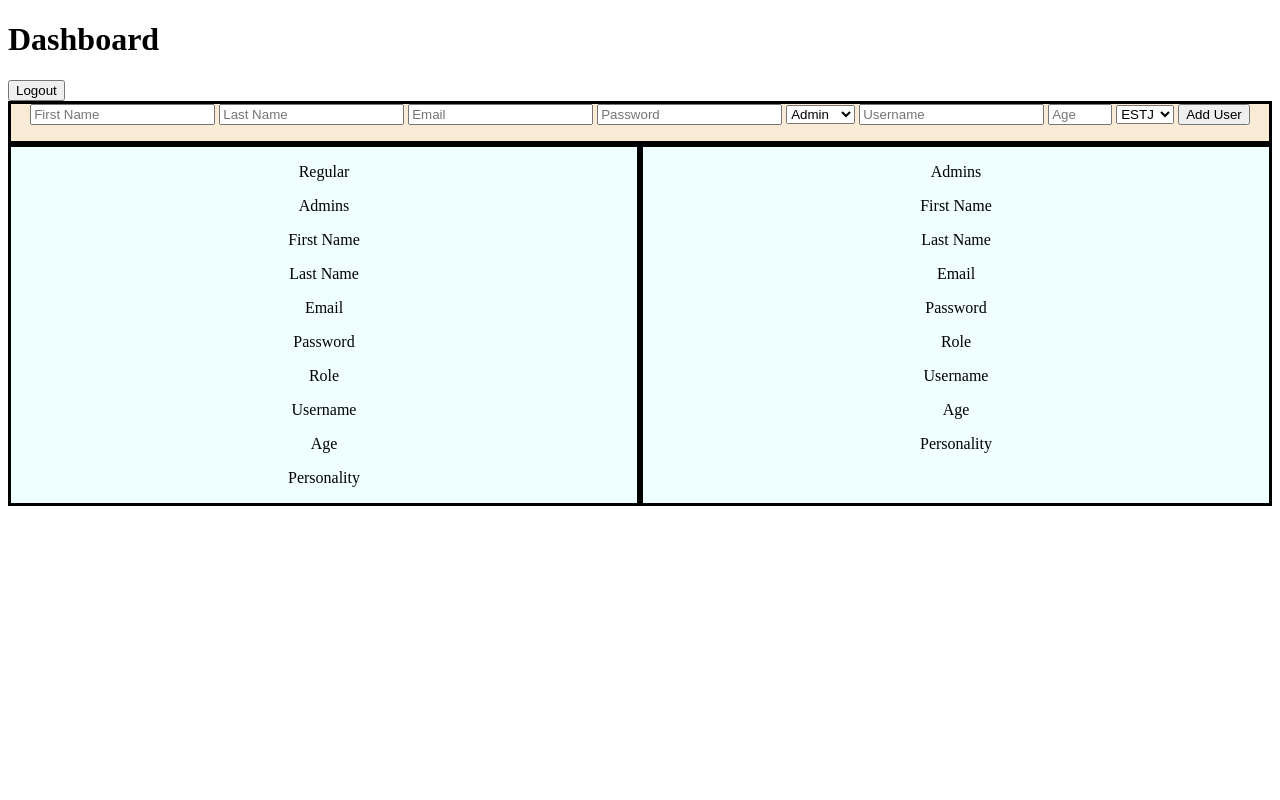
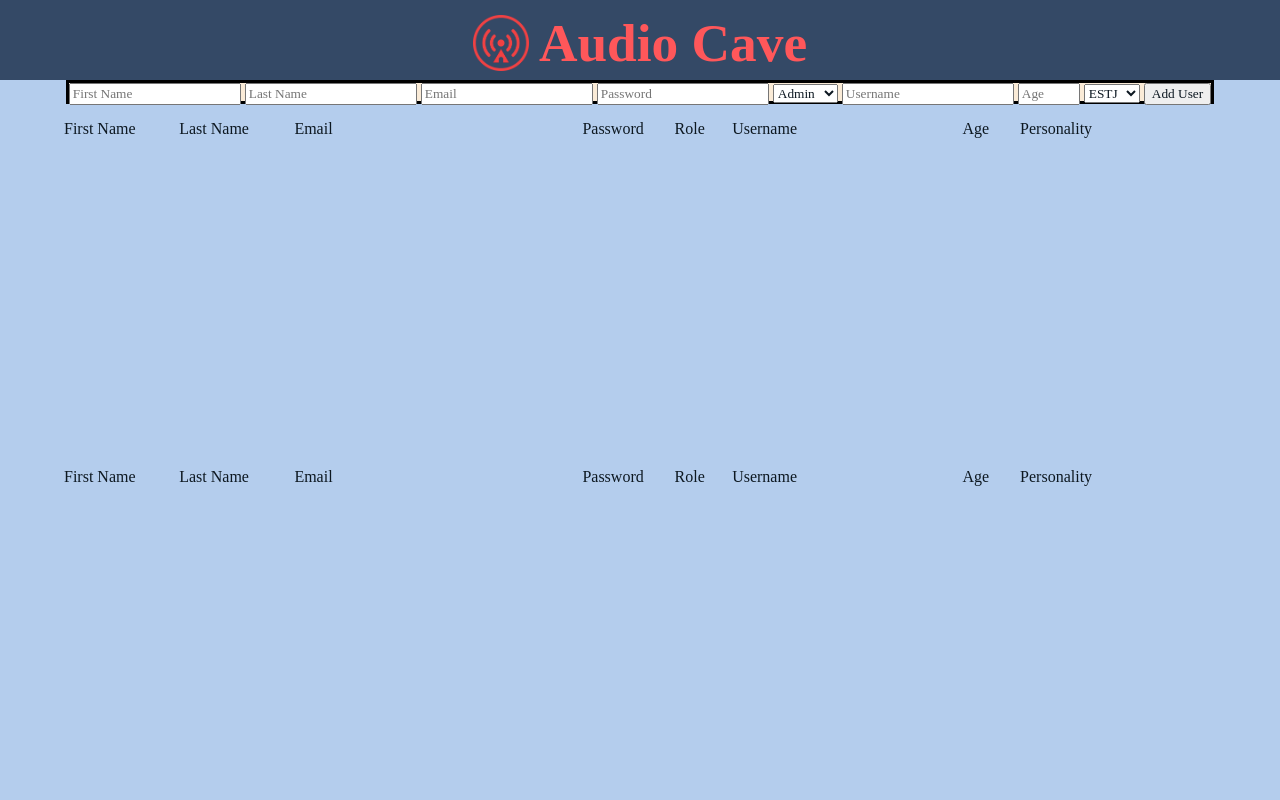
Before and after one commit to nero0704/2800-202210-BBY08, a website: page public/html/admindashboard.html in a window 1280 px wide. Drawn offline with Linux system fonts and the light colour scheme; no server answers.

Commit message:
Initial Commit on David_Admin_Dashboard. Modified grid to make regular users go on top and admin users go on the bottom.

```diff
--- a/public/css/admindashboard.css
+++ b/public/css/admindashboard.css
@@ -1,43 +1,89 @@
-#Dashboard {
-  display: grid;
-  grid-template-columns: 2;
-  grid-template-rows: 1;
+@font-face {
+  font-family: 'Raleway', sans-serif;
+  src: url();
 }
 
-#userForm{
+* {
+  font-family: Raleway;
+  color: #0D1821;
+  box-sizing: border-box;
+}
+
+body {
+  width: 100vw;
+  height: 100vh;
+  margin: 0;
+  background-color: #B4CDED;
+}
+
+#general-container {
+  display: grid;
+  height: inherit;
+  width: inherit;
+  grid-template-rows: 10% 3% auto;
+  justify-items: center;
+  margin: auto;
+}
+
+#header-container {
+  width: 100vw;
+  background-color: #344966;
+}
+
+#header-container header {
+  display: grid;
+  width: fit-content;
+  grid-template-columns: 7vh auto;
+  column-gap: 10px;
+  align-items: center;
+  margin: 1.5vh auto;
+}
+
+#header-container #logo {
+  height: 7vh;
+}
+
+#header-container h1 {
+  width: fit-content;
+  margin: auto;
+  font-size: 40pt;
+  color: #ff575a !important;
+}
+
+#dashboard {
+  display: grid;
+  width: 90%;
+}
+
+#dashboard .legends {
+  display: grid;
+  grid-template-columns: 10% 10% 25% 8% 5% 20% 5% 6% 5% 5% auto;
+}
+
+#dashboard .user {
+  display: grid;
+  grid-template-columns: 10% 10% 25% 8% 5% 20% 5% 6% 5% 5% auto;
+}
+
+#dashboard .user .material-symbols-outlined {
+  border: solid;
+  border-color: black;
+  cursor: pointer;
+}
+
+#dashboard .user p {
+  display: inline;
+}
+
+#userForm {
   background-color: antiquewhite;
   border: solid;
   border-color: black;
   text-align: center;
 }
 
-.users {
-  border: solid;
-  border-color: black;
-  text-align: center;
-  background-color: azure;
-}
-
-#regular {
-  grid-column: 1;
-}
-
-#admins {
-  grid-column: 2;
-}
-
-.material-symbols-outlined{
-  border: solid;
-  border-color: black;
-  cursor: pointer;
-}
-
-#regularInfo div p, #adminInfo div p{
-  display: inline;
-}
-
 @media only screen and (max-width: 768px) {
-  #Dashboard {
+  #dashboard {
     display: grid;
     grid-template-columns: 1;
     grid-template-rows: 2;
--- a/public/css/login.css
+++ b/public/css/login.css
@@ -22,7 +22,7 @@ body {
   width: inherit;
   grid-template-areas: "header" "login-form";
   grid-template-columns: auto;
-  grid-template-rows: 10vh auto auto;
+  grid-template-rows: 10vh auto;
   justify-items: center;
   margin: auto;
 }
--- a/public/html/admindashboard.html
+++ b/public/html/admindashboard.html
@@ -10,13 +10,14 @@
 </head>
 
 <body>
+  <div id="general-container">
+
+    <div id="header-container">
       <header>
-        <h1>Dashboard</h1>
+        <img id="logo" src="/img/AudioCave_Logo_Blue_Red.png" alt="">
+        <h1>Audio Cave</h1>
       </header>
-
-    <form id="LogOut" action="/logout" method="get">
-        <input type="submit" value="Logout">
-    </form>
+    </div>
 
     <div id="userForm">
       <form id="addUserForm" action="/addUser" method="post">
@@ -53,10 +54,9 @@
       </form>
     </div>
 
-    <div id="Dashboard">
-        <div class="users" id="regular">
-            <p>Regular</p>
-            <p>Admins</p>
+    <div id="dashboard">
+      <div id="regular">
+        <div class="legends">
           <p>First Name</p>
           <p>Last Name</p>
           <p>Email</p>
@@ -65,12 +65,13 @@
           <p>Username</p>
           <p>Age</p>
           <p>Personality</p>
+        </div>
         <div id="regularInfo">
-
         </div>
       </div>
-        <div class="users" id="admins">
-            <p>Admins</p>
+
+      <div id="admins">
+        <div class="legends">
           <p>First Name</p>
           <p>Last Name</p>
           <p>Email</p>
@@ -79,15 +80,13 @@
           <p>Username</p>
           <p>Age</p>
           <p>Personality</p>
+        </div>
         <div id="adminInfo">
-
         </div>
       </div>
     </div>
 
-    <footer id="footer">
-
-    </footer>
+  </div>
 
   <script src="../js/admindashboard.js"></script>
 </body>
```
Lines whose indentation alone changed are shown as unchanged.
